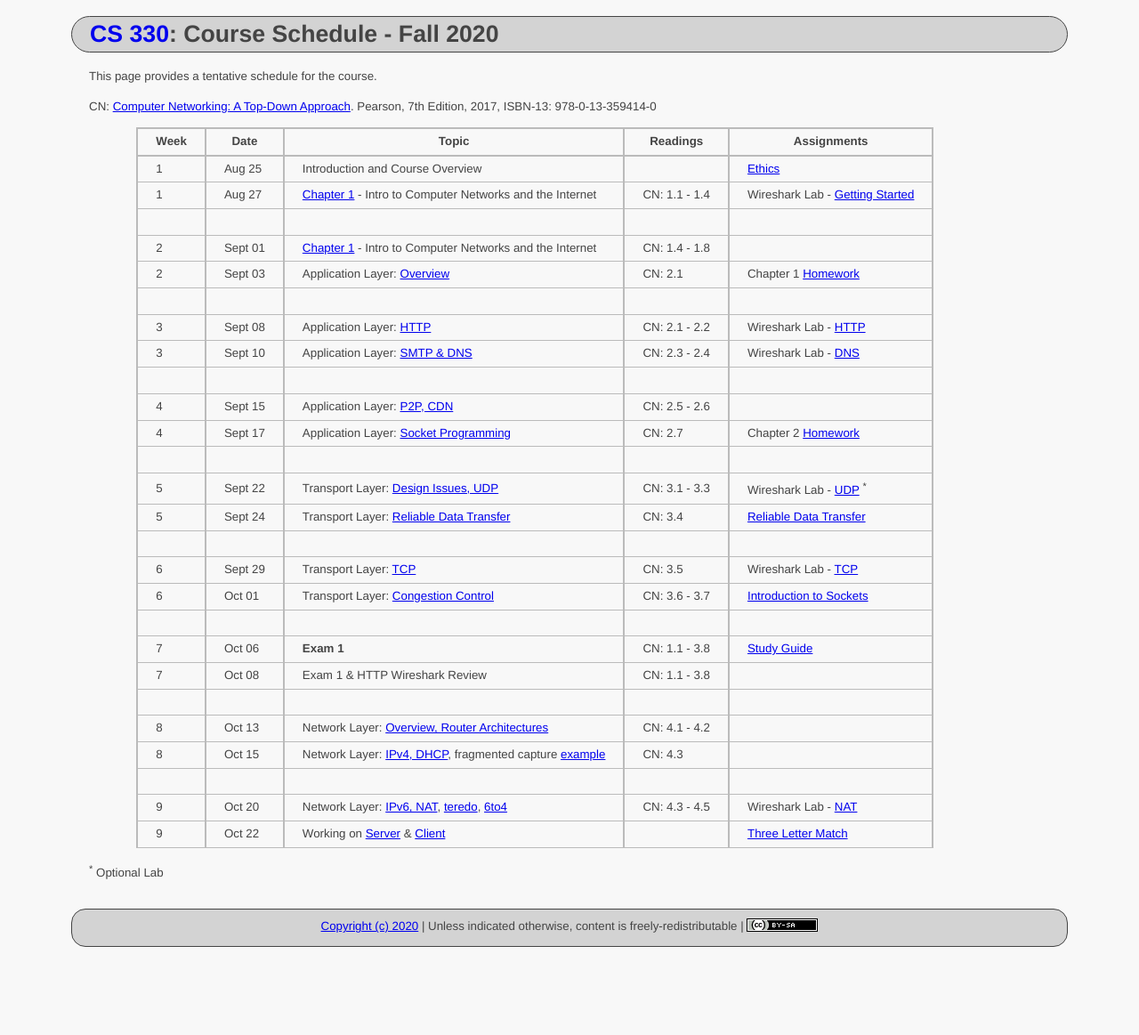
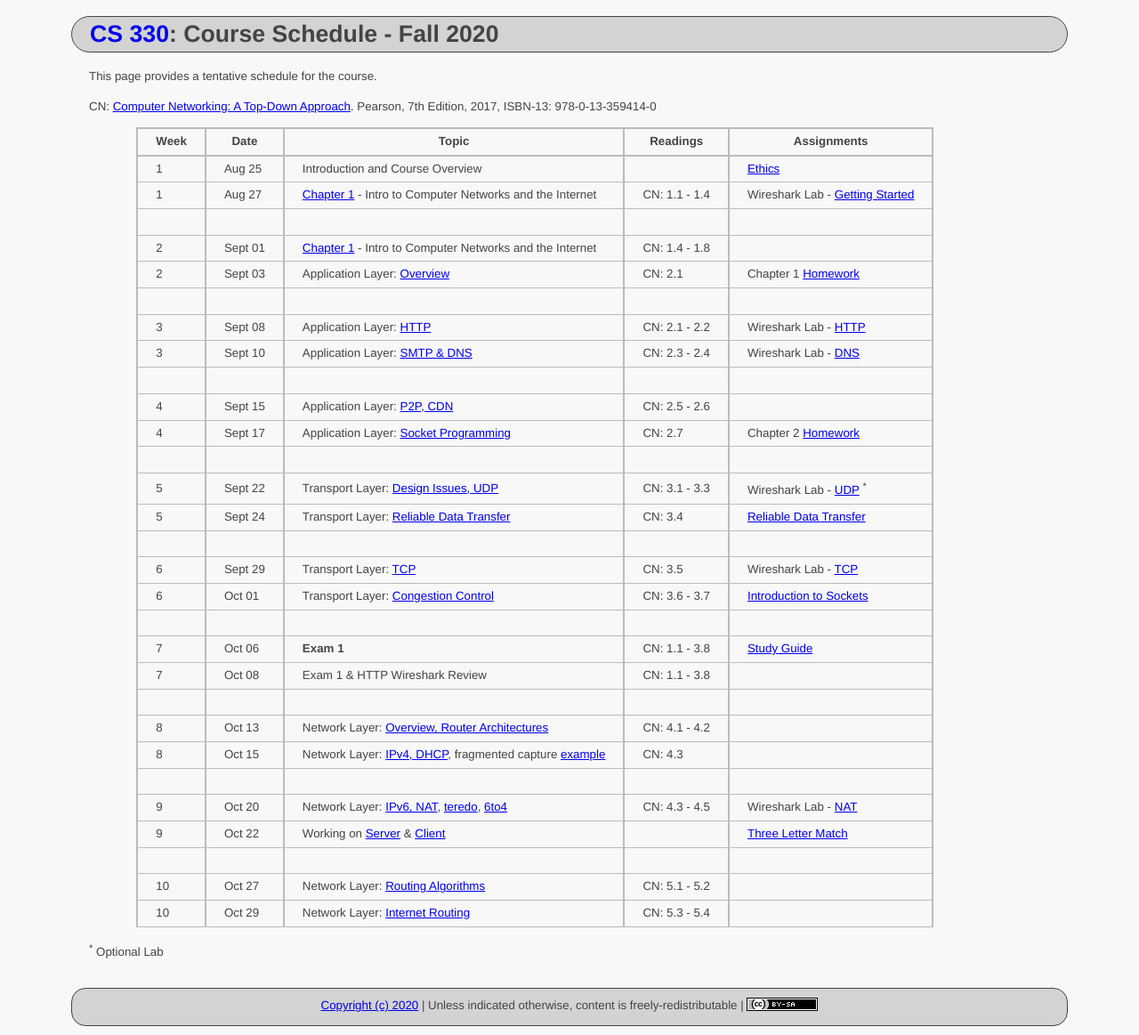
Before and after one commit to ycpcs/cs330-fall2020, a Jekyll site: the page built from schedule/index.md, in a window 1280 px wide. Shown: the whole page at 89% size. Built offline with Jekyll 4.4.1, drawn with Linux system fonts in a browser that asks for light colours; before the commit the page ends 1074 px from its top, so only the background shows below that.

Commit message:
add slides

```diff
--- a/schedule/index.md
+++ b/schedule/index.md
@@ -36,5 +36,8 @@ CN: [Computer Networking: A Top-Down Approach](https://www.pearson.com/us/higher
 > | | | |
 > 9  | Oct 20 | Network Layer: [IPv6, NAT](slides/chapter_4.pdf), [teredo](files\teredo.pcap), [6to4](files\6to4.pcap) | CN: 4.3 - 4.5 | Wireshark Lab - [NAT](../labs/files/Wireshark_NAT_v7.0.pdf)
 > 9  | Oct 22 | Working on [Server](files\Cs330WebServer.java) & [Client](files\Cs330WebClient.java) | | [Three Letter Match](../assign/tlm.html)
+> | | | |
+> 10 | Oct 27 | Network Layer: [Routing Algorithms](slides/chapter_5.pdf) | CN: 5.1 - 5.2 |
+> 10 | Oct 29 | Network Layer: [Internet Routing](slides/chapter_5.pdf) | CN: 5.3 - 5.4 |
 
 <sup>*</sup> Optional Lab
```
Also changed, not shown: 1 other file.
